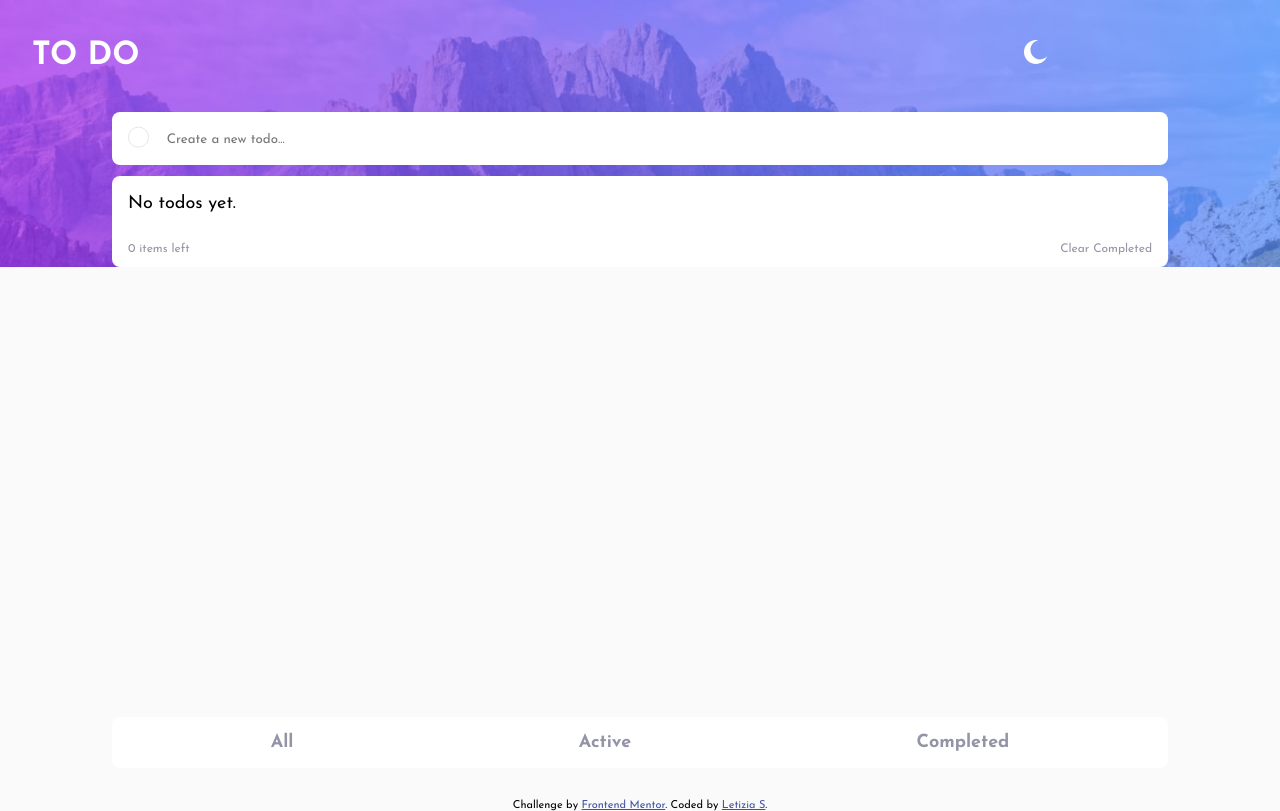
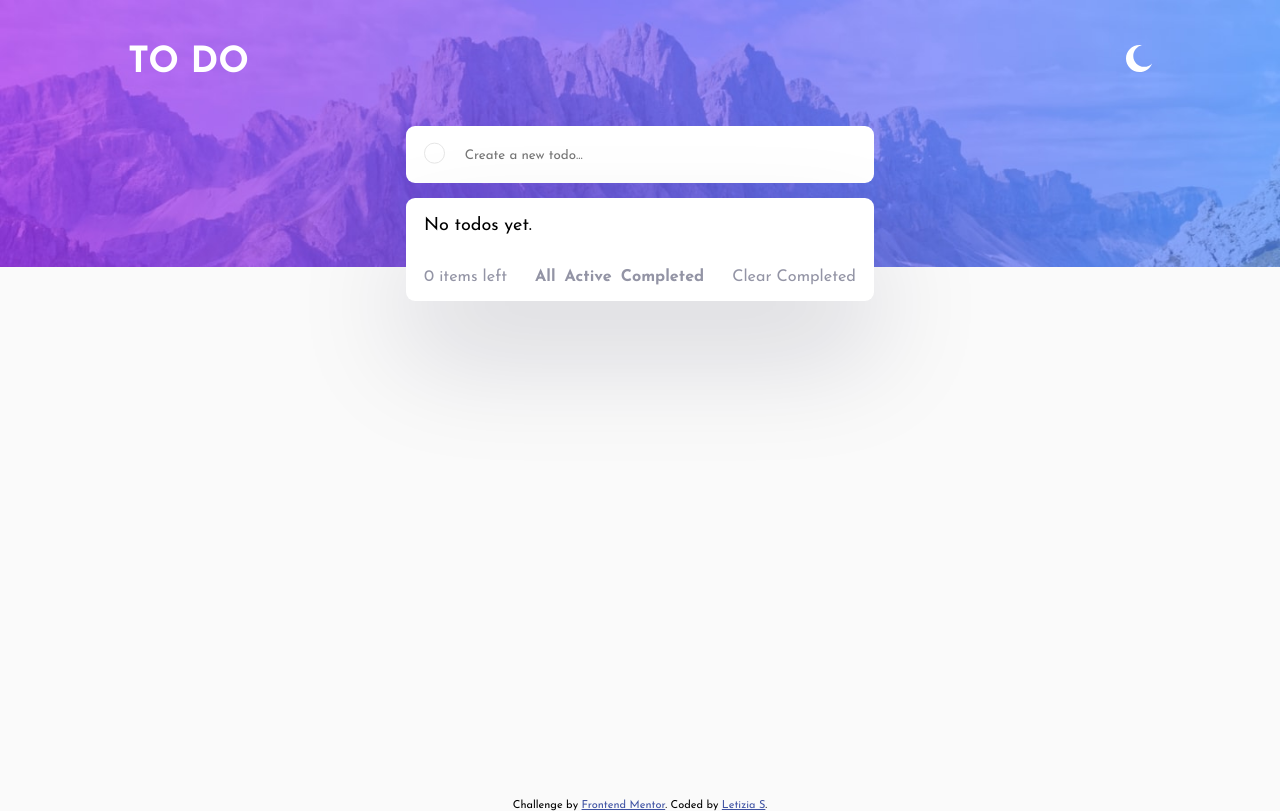
Before and after one commit to letizia-sorrentino/todo-app, a React (Vite) app: page / in a window 1280 px wide. Built offline with nearby package versions, Linux system fonts and the light colour scheme.

Commit message:
updated todo menu

```diff
--- a/src/App.tsx
+++ b/src/App.tsx
@@ -4,7 +4,6 @@ import Header from "./components/Header";
 import TodosList from "./components/TodosList";
 import Footer from "./components/Footer";
 import AddTodoForm from "./components/AddTodoForm";
-import FilterButtons from "./components/FilterButtons";
 import TodosCounter from "./components/TodosCounter";
 import "./styles/App.css";
 
@@ -21,7 +20,6 @@ const App = () => {
             <TodosList />
             <TodosCounter />
           </div>
-          <FilterButtons />
         </div>
         <Footer />
       </div>
--- a/src/components/Footer.tsx
+++ b/src/components/Footer.tsx
@@ -8,7 +8,11 @@ const Footer = () => {
         <a href="https://www.frontendmentor.io?ref=challenge" target="_blank">
           Frontend Mentor
         </a>
-        . Coded by <a href="#">Letizia S</a>.
+        . Coded by{" "}
+        <a href="https://letiziasorrentino.com/" target="_blank">
+          Letizia S
+        </a>
+        .
       </div>
     </div>
   );
--- a/src/components/TodosCounter.tsx
+++ b/src/components/TodosCounter.tsx
@@ -1,5 +1,7 @@
 import { useDispatch, useSelector } from "react-redux";
 import { selectTodos, completeTodos } from "../redux/appManagerSlice";
+import FilterButtons from "../components/FilterButtons";
+
 import "../styles/TodosCounter.css";
 
 const TodosCounter = () => {
@@ -18,6 +20,7 @@ const TodosCounter = () => {
     <>
       <div className="todosCounter">
         <p className="counter"> {total} items left </p>
+        <FilterButtons />
         <button className="clearButton" onClick={() => clearCompleted()}>
           Clear Completed
         </button>
--- a/src/index.css
+++ b/src/index.css
@@ -1,7 +1,7 @@
 :root {
   font-family: Josefin Sans, Arial, sans-serif;
   font-weight: 400, 700;
-  font-size: 1rem;
+  font-size: 1.125rem;
 
   font-synthesis: none;
   text-rendering: optimizeLegibility;
@@ -10,7 +10,6 @@
   -webkit-text-size-adjust: 100%;
 }
 
-
 body {
   margin: 0;
   display: flex;
@@ -18,5 +17,4 @@ body {
   justify-content: space-between;
   min-width: 320px;
   min-height: 100vh;
-  font-size: 1.125rem;
 }
--- a/src/styles/AddTodoForm.css
+++ b/src/styles/AddTodoForm.css
@@ -69,3 +69,11 @@
     border-radius: 50%;
     transform: translateY(-0.075em);
 }
+
+/* Media Queries */
+@media (min-width:600px) {
+
+    .todoFormContainer {
+        max-width: 24rem;
+    }
+}
--- a/src/styles/App.css
+++ b/src/styles/App.css
@@ -20,6 +20,7 @@
   padding: 0 1rem;
   top: 11rem;
   width: 80vw;
+  box-shadow: hsla(249, 59%, 11%, 0.15) 0px 3rem 6.25rem 0px;
 }
 
 /* Dark theme colours */
@@ -37,6 +38,7 @@
   background-color: hsl(235, 21%, 11%);
 
 }
+
 .darkTheme .todoContainer {
   background-color: hsl(235, 24%, 19%);
   border-radius: 0.5rem;
@@ -60,7 +62,11 @@ button {
 /* Media Queries */
 
 /* Tablet */
-@media (min-width:600px) {}
+@media (min-width:600px) {
+  .todoContainer {
+    top: 20rem;
+  }
+}
 
 /* Desktop */
 @media (min-width:960px) {}
--- a/src/styles/FilterButtons.css
+++ b/src/styles/FilterButtons.css
@@ -1,36 +1,46 @@
 /* Light theme colours */
+.todosMenu {
+    position: absolute;
+    top: 10rem;
+    left: 0;
+    width: 90%;
+    border-radius: 0.5rem;
+    display: flex;
+    align-items: center;
+    justify-content: center;
+    gap: 0.5rem;
+    font-weight: 700;
+    padding: 1rem;
+}
+
+.filter:hover {
+    color: hsl(220, 98%, 61%);
+}
 
 .lightTheme .todosMenu {
-    display: flex;
-    justify-content: space-around;
-    align-items: center;
-    margin: 2rem;
     background-color: hsl(0, 0%, 100%);
     color: hsl(236, 9%, 61%);
-    border-radius: 0.5rem;
-    padding: 1rem;
-    top: 11rem;
-    width: 80vw;
-    font-weight: 700;
 }
 
 
 /* Dark theme colours */
 .darkTheme .todosMenu {
-    display: flex;
-    justify-content: space-around;
-    align-items: center;
-    margin: 2rem;
     background-color: hsl(235, 24%, 19%);
     color: hsl(236, 9%, 61%);
-    border-radius: 0.5rem;
-    padding:  1rem;
-    top: 11rem;
-    width: 80vw;
-    font-weight: 700;
-
 }
 
-.filter:hover {
-    color: hsl(220, 98%, 61%);
+
+
+
+/* Media Queries */
+@media (min-width: 600px) {
+    .todosMenu {
+        display: flex;
+        align-items: center;
+        justify-content: center;
+        position: initial;
+        padding: 0;
+        width: 50%;
+        border-radius: inherit;
+    }
 }
--- a/src/styles/Header.css
+++ b/src/styles/Header.css
@@ -10,7 +10,7 @@
 .headerContainer {
   display: flex;
   position: absolute;
-  width: 100%;
+  width: 80vw;
   top: 2.5rem;
   justify-content: space-between;
 }
@@ -19,14 +19,13 @@
   height: 1.5rem;
   width: 1.5rem;
   position: absolute;
-  left: 80vw;
+  left: 78vw;
 }
 
 
 .appTitle {
   position: absolute;
   color: hsl(0, 0%, 100%);
-  margin-left: 2rem;
   margin-top: 0;
   font-size: 2rem;
 }
--- a/src/styles/TodosCounter.css
+++ b/src/styles/TodosCounter.css
@@ -3,7 +3,7 @@
     justify-content: space-between;
     align-items: center;
     color: hsl(236, 9%, 61%);
-    font-size: 0.75rem;
+    font-size: 0.9rem;
     background-color: hsl(0, 0%, 100%);
 }
 
@@ -13,5 +13,5 @@
     align-items: center;
     color: hsl(236, 9%, 61%);
     background-color: hsl(235, 24%, 19%);
-    font-size: 0.75rem;
+    font-size: 0.9rem;
 }
--- a/src/styles/TodosList.css
+++ b/src/styles/TodosList.css
@@ -41,8 +41,6 @@ input[type="checkbox" i] {
     background-repeat: no-repeat;
     background-position: center;
 }
-
-
 
 .lightTheme .textStriked {
     text-decoration: line-through;
@@ -102,3 +100,11 @@ input[type="checkbox" i] {
 .darkTheme .iconCross {
     justify-self: flex-end;
 }
+
+
+/* Media Queries */
+@media (min-width:600px) {
+    .todoContainer {
+        max-width: 24rem;
+    }
+}
```
